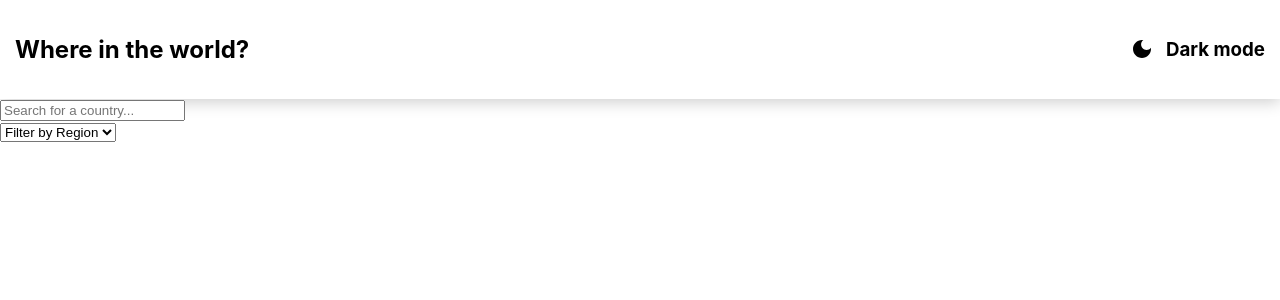
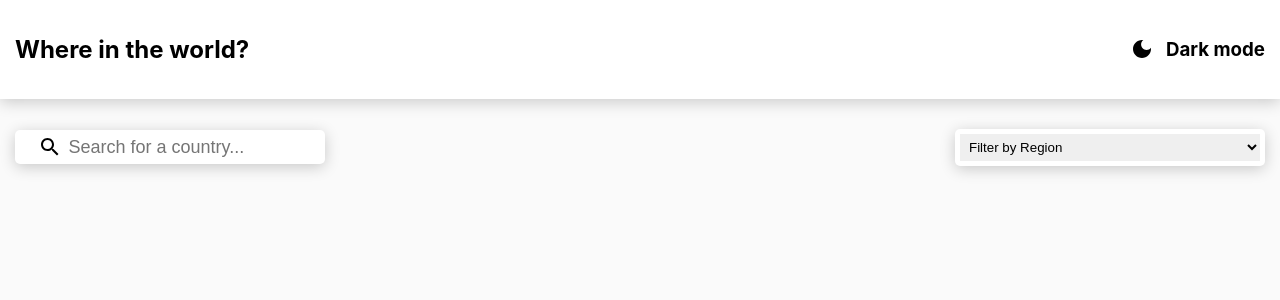
Before and after one commit to MagenVadim/dark-mode-rest-api-countries, a React (Create React App) app: page / in a window 1280 px wide. Shown: the top 300 px of the page. Built offline with nearby package versions, Linux system fonts and the light colour scheme.

Commit message:
#2 Header & Search component has added

```diff
--- a/src/App.css
+++ b/src/App.css
@@ -2,7 +2,17 @@
   --dark-mode-elements: hsl(209, 23%, 22%);
   --dark-mode-bg: hsl(207, 26%, 17%);
   --light-mode-elements: hsl(0, 0%, 100%);
-  --light-mode-background: hsl(0, 0%, 98%);
+  --light-mode-bg: hsl(0, 0%, 98%);
+}
+.app{
+  background-color: var(--light-mode-bg);
+  min-height: 100vh;
+  height: 100%;
+}
+.app_body{
+  margin: 15px auto 0;
+  padding: 15px;
+  max-width: 1400px;;
 }
 
 .header{
@@ -26,3 +36,38 @@
   cursor: pointer;
   user-select: none;
 }
+.inputs{
+  display: flex;
+  justify-content: space-between;
+  align-items: center;
+}
+.search_input{
+  display: flex;
+  justify-content: center;
+  align-items: center;
+  background-color: white;
+  box-shadow: 0px 3px 15px rgba(0, 0, 0, .2);
+  width: 300px;
+  padding: 5px;
+  border-radius: 5px;
+  gap: 5px;
+}
+.search_input input{
+  border: 0;
+  background-color: transparent;
+  outline: none;
+  font-size: 18px;
+}
+.select_region{
+  width: 300px;
+  background-color: white;
+  box-shadow: 0px 3px 15px rgba(0, 0, 0, .2);
+  padding: 5px;
+  border-radius: 5px;
+}
+.select_region select{
+  padding: 5px;
+  width: 100%;
+  border: none;
+  outline: none;
+}
--- a/src/App.js
+++ b/src/App.js
@@ -5,7 +5,7 @@ import Search from './Components/Search'
 
 function App() {
   return (
-    <div className="App">
+    <div className="app">
       <Header/>
       <div className="app_body">
         <Search/>
--- a/src/Components/Search.js
+++ b/src/Components/Search.js
@@ -1,11 +1,15 @@
 import React from 'react'
+import SearchIcon from '@mui/icons-material/Search';
 
 function Search() {
   return (
     <div className="inputs">
+
       <div className="search_input">
+        <SearchIcon/>
         <input type="text" placeholder='Search for a country...'/>
       </div>
+
       <div className="select_region">
         <select>
             <option>Filter by Region</option>
@@ -16,6 +20,7 @@ function Search() {
             <option>Oceania</option>
         </select>
       </div>
+
     </div>
   )
 }
```
